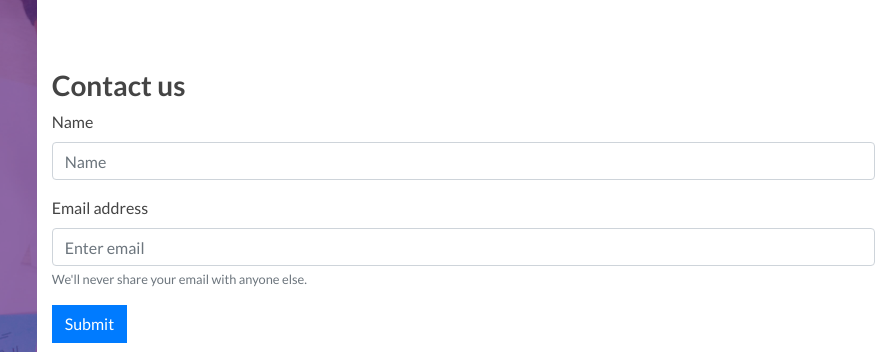
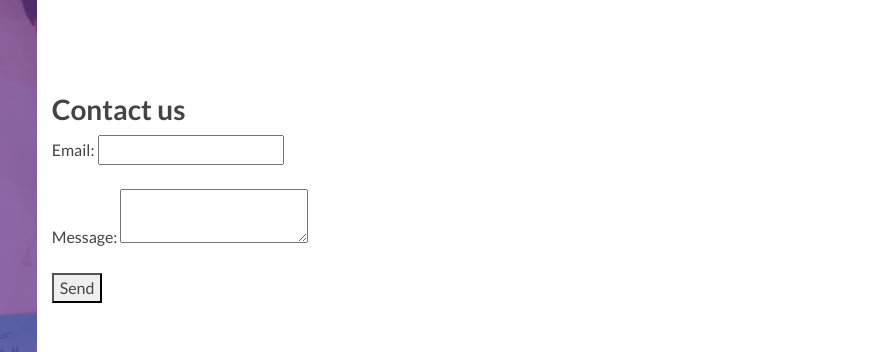
Before and after one commit to winningproduct/web-portal, a Gatsby site: page /contact in a window 1280 px wide. Shown: the part 223-575 px from the top of the page, 390-1280 px from the left. Built offline with nearby package versions, Linux system fonts and the light colour scheme; Gatsby itself is replaced by a stand-in of ours.

Commit message:
Linked contact page with Netlify

```diff
--- a/src/pages/contact.js
+++ b/src/pages/contact.js
@@ -115,7 +115,19 @@ const Contact = () => (
         </div>
         <div className="col-12 col-md-8 d-flex flex-column justify-content-center contactForm">
           <h3>Contact us</h3>
-          <form name="contact" action="POST" data-netlify="true" data-netlify-recaptcha="true" netlify-honeypot="bot-field">
+          <form name="contact" method="POST" data-netlify-recaptcha="true" data-netlify="true">
+            <p>
+              <label>Email: <input type="text" name="name" /></label>
+            </p>
+            <p>
+              <label>Message: <textarea name="message"></textarea></label>
+            </p>
+            <div data-netlify-recaptcha="true"></div>
+            <p>
+              <button type="submit">Send</button>
+            </p>
+          </form>
+          {/* <form name="contact" action="POST" data-netlify="true" data-netlify-recaptcha="true" netlify-honeypot="bot-field">
             <p hidden>
               <label>Don’t fill this out if you're human: <input name="bot-field" /></label>
             </p>
@@ -130,7 +142,7 @@ const Contact = () => (
             </div>
             <div data-netlify-recaptcha="true"></div>
             <button type="submit" className="btn btn-primary">Submit</button>
-          </form>
+          </form> */}
         </div>
       </div>
     </div>
```
